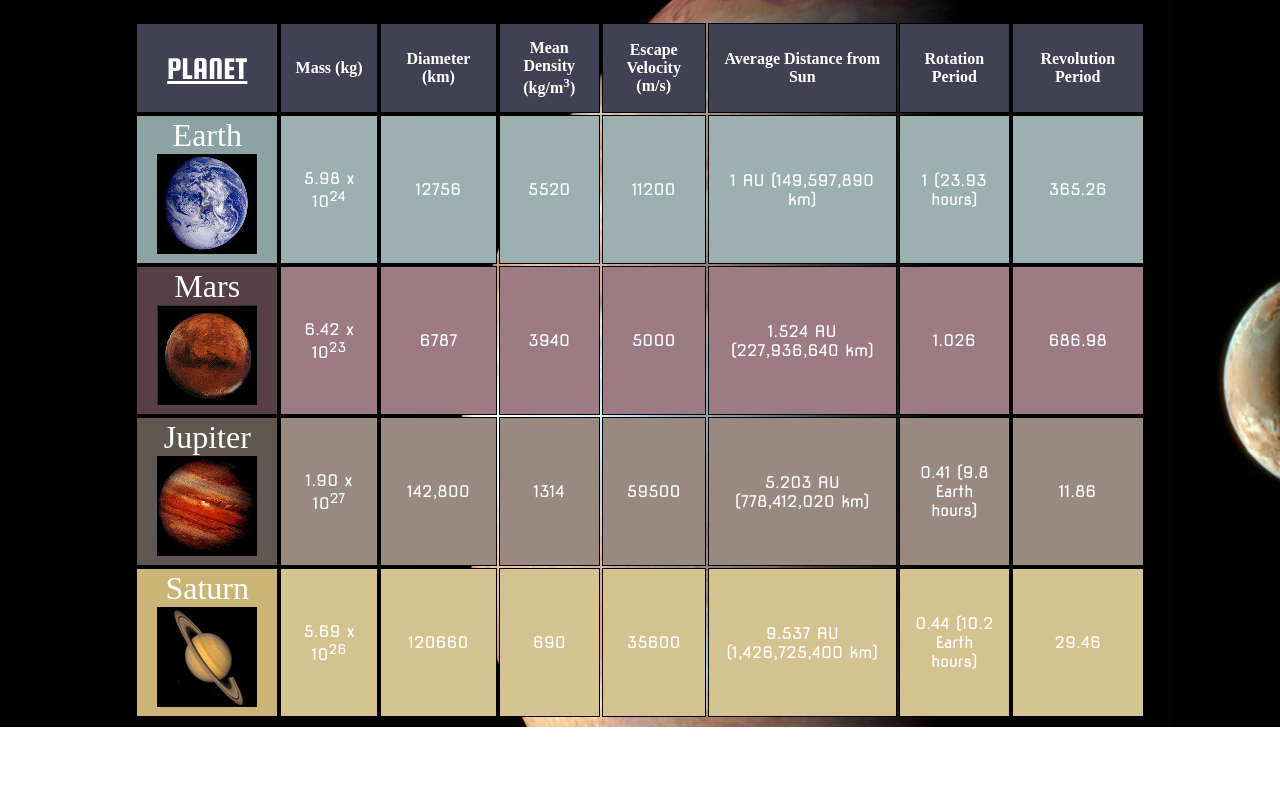
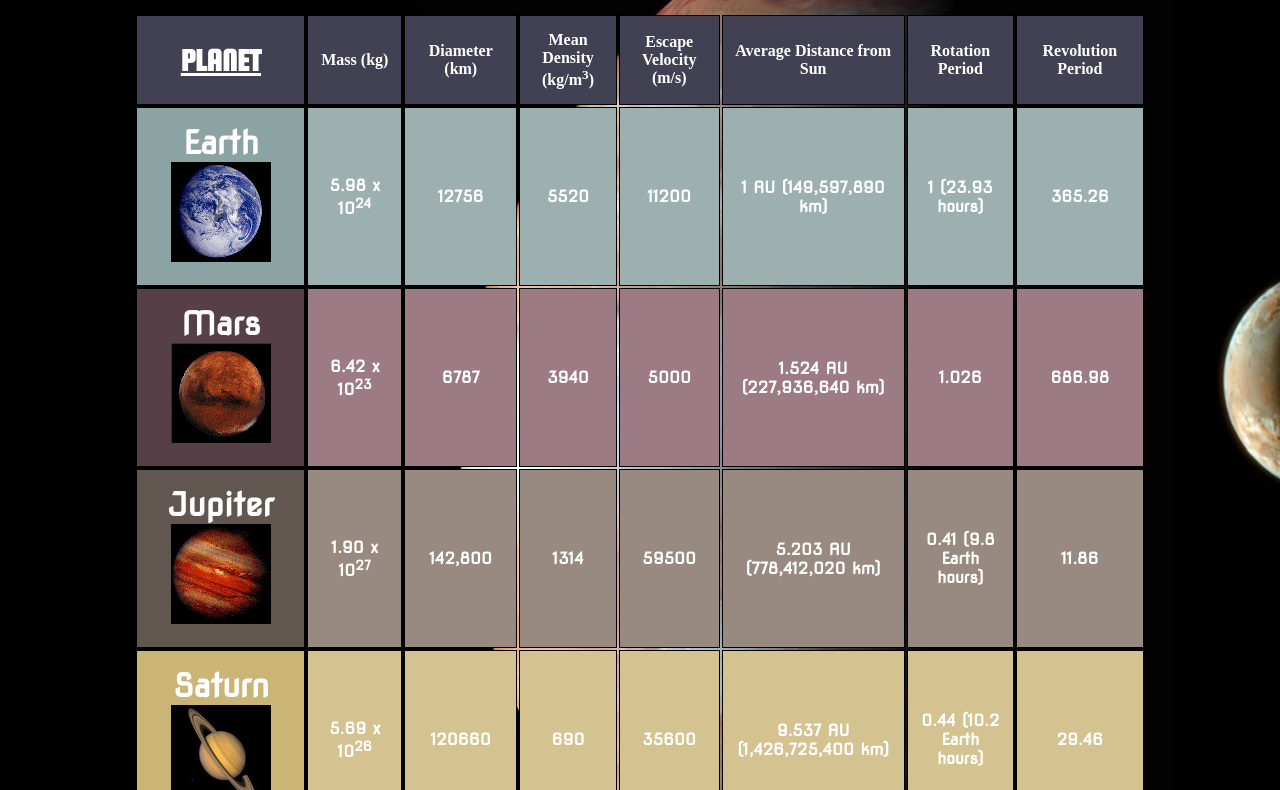
Before and after one commit to glonngren/Lab5, a plain HTML site: page index.html in a window 1280 px wide. Shown: the part 133-923 px from the top of the page. Before the commit the page ends 860 px from the top, so only its background shows below. Drawn offline with Linux system fonts and the light colour scheme; a web font is replaced by a local one.

Commit message:
Redundancy
Removed redundant code and took <h1> out of table

```diff
--- a/index.html
+++ b/index.html
@@ -13,8 +13,8 @@
 </head>
 <body>
   <div>
+    <h1>Explore the Solar System</h1>
     <table>
-      <caption><h1>Explore the Solar System</h1></caption>
       <tr>
         <th class="planet"><u>PLANET</u></th>
         <th>Mass (kg)</th>
--- a/style/style.css
+++ b/style/style.css
@@ -11,81 +11,37 @@ h1 {
   font-family: 'Squada One';
   color: #FFFFFF;
   font-size: 2em;
-  font-weight: normal;
+  font-weight: bold;
   text-align: center;
   border: 1px solid #000000;
 }
 .earth {
   background-color: #8ca3a3;
-  font-family: 'Expletus Sans';
-  color: #FFFFFF;
   font-size: 2em;
-  font-weight: normal;
-  text-align: center;
-  border: 1px solid #000000;
 }
 .mars {
   background-color: #563f46;
-  font-family: 'Expletus Sans';
-  color: #FFFFFF;
   font-size: 2em;
-  font-weight: normal;
-  text-align: center;
-  border: 1px solid #000000;
 }
 .jupiter {
   background-color: #625750;
-  font-family: 'Expletus Sans';
-  color: #FFFFFF;
   font-size: 2em;
-  font-weight: normal;
-  text-align: center;
-  border: 1px solid #000000;
 }
 .saturn {
   background-color: #cab577;
-  font-family: 'Expletus Sans';
-  color: #FFFFFF;
   font-size: 2em;
-  font-weight: normal;
-  text-align: center;
-  border: 1px solid #000000;
 }
 .earthinfo {
   background-color: #9cb0b0;
-  font-family: 'Nova Square';
-  color: #FFFFFF;
-  font-size: 1em;
-  padding: 15px 10px 15px 10px;
-  text-align: center;
-  border: 1px solid #000000;
 }
 .marsinfo {
   background-color: #9d7b85;
-  font-family: 'Nova Square';
-  color: #FFFFFF;
-  font-size: 1em;
-  padding: 15px 10px 15px 10px;
-  text-align: center;
-  border: 1px solid #000000;
 }
 .jupiterinfo {
   background-color: #988a81;
-  font-family: 'Nova Square';
-  color: #FFFFFF;
-  font-size: 1em;
-  padding: 15px 10px 15px 10px;
-  text-align: center;
-  border: 1px solid #000000;
 }
 .saturninfo {
   background-color: #d4c391;
-  font-family: 'Nova Square';
-  color: #FFFFFF;
-  font-size: 1em;
-  padding: 15px 10px 15px 10px;
-  text-align: center;
-  border: 1px solid #000000;
 }
 table {
   margin-left: auto;
@@ -101,3 +57,19 @@ th {
   text-align: center;
   border: 1px solid #000000;
 }
+tr {
+  font-family: 'Expletus Sans';
+  color: #FFFFFF;
+  padding: 15px 10px 15px 10px;
+  font-weight: bold;
+  text-align: center;
+  border: 1px solid #000000;
+}
+td {
+  font-family: 'Nova Square';
+  color: #FFFFFF;
+  font-size: 1em;
+  padding: 15px 10px 15px 10px;
+  text-align: center;
+  border: 1px solid #000000;
+}
```
